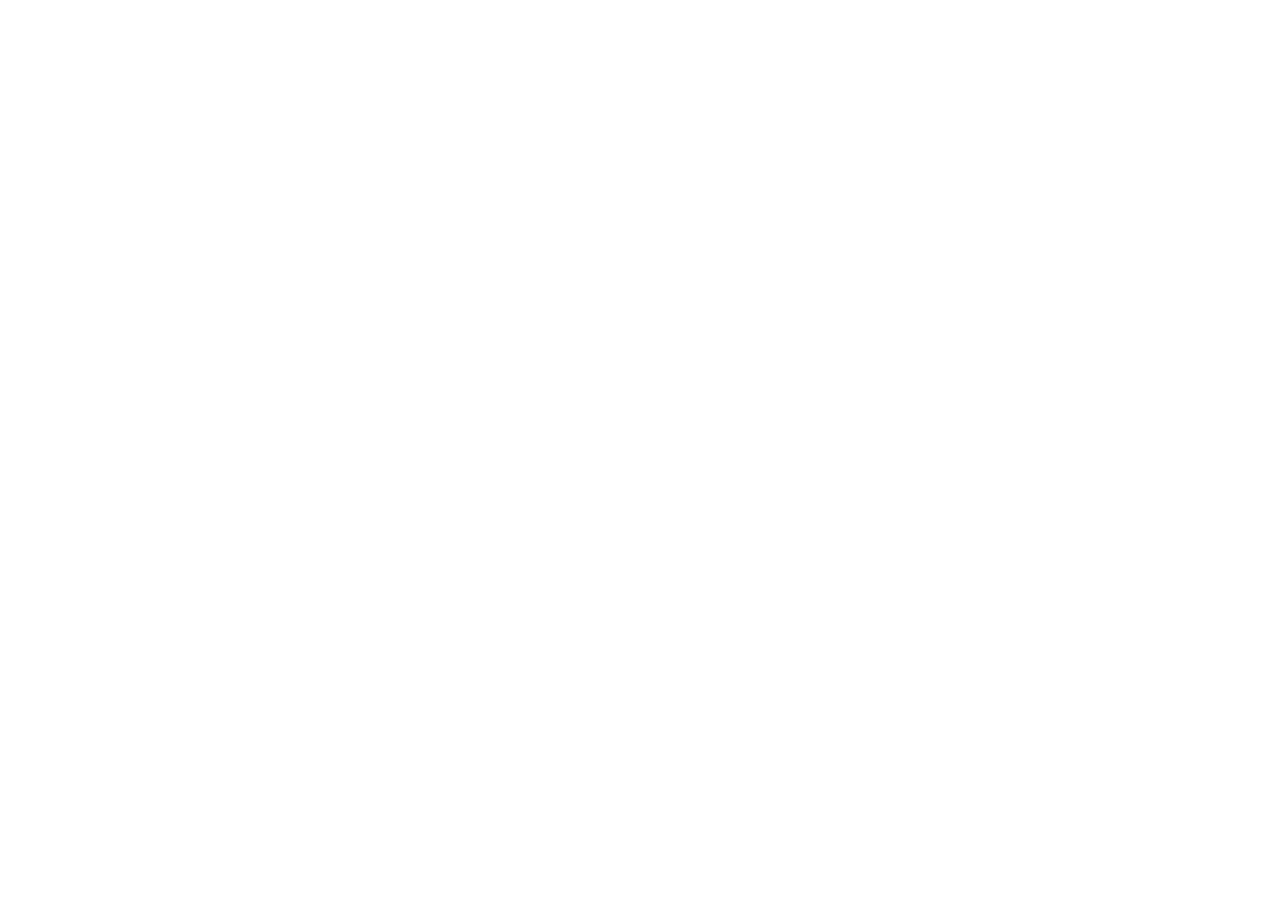
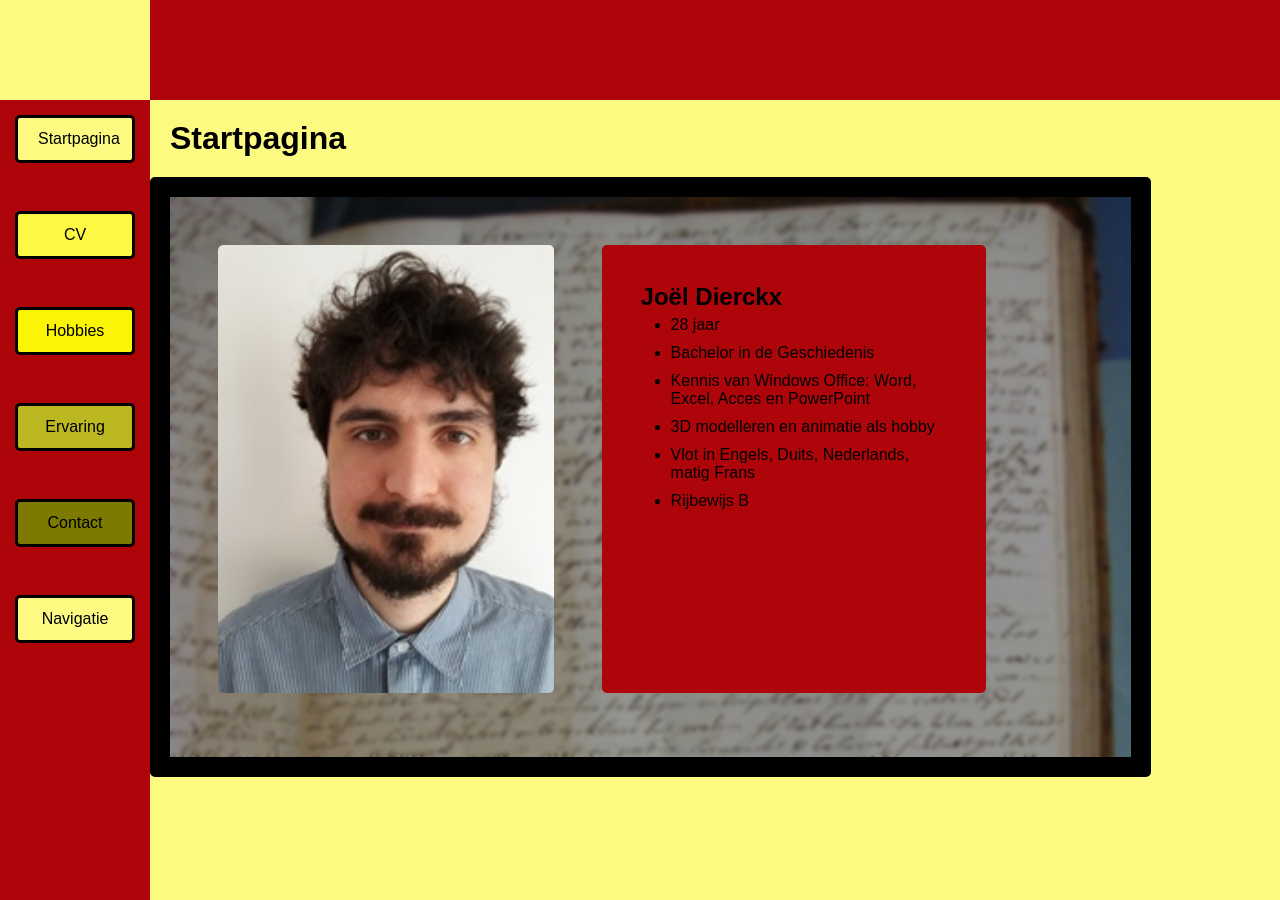
Before and after one commit to JoelThomasMore/statweb_Opdracht1, a plain HTML site: page index.html in a window 1280 px wide. Before the commit the page ends 800 px from the top, so only its background shows below. Drawn offline with Linux system fonts and the light colour scheme; a web font is replaced by a local one.

Commit message:
eerste versie index + upload afbeeldingen

```diff
--- a/index.html
+++ b/index.html
@@ -1,15 +1,81 @@
 <!DOCTYPE html>
 <html lang="en">
+
 <head>
     <meta charset="UTF-8">
     <meta http-equiv="X-UA-Compatible" content="IE=edge">
     <meta name="viewport" content="width=device-width, initial-scale=1.0">
     <title>Joël Dierckx - Startpagina</title>
     <link rel="stylesheet" type="text/css" href="style.css">
+    <link rel="stylesheet" href="https://fonts.googleapis.com/css?family=Source%20Serif%20Pro">
     <meta name="author" content="Joël Dierckx">
+    <style>
+        body {
+            background-color: #fdfa82;
+        }
+    </style>
+</head>
 
-</head>
 <body>
+    <div class="box">
+        <div class="menubalk">
+            <div class="topL">
+                <!-- linksboven -->
+
+            </div>
+            <div class="menu">
+                <!-- menu -->
+                <ul>
+                    <li><a class="index" href=""><div><p>Startpagina</p></div></a></li>
+                    <li><a class="cv" href=""><div><p>CV</p></div></a></li>
+                    <li><a class="hobbies" href=""><div><p>Hobbies</p></div></a></li>
+                    <li><a class="ervaring" href=""><div><p>Ervaring</p></div></a></li>
+                    <li><a class="contact" href=""><div><p>Contact</p></div></a></li>
+                    <li><a class="Navigatie" href=""><div><p>Navigatie</p></div></a></li>
+                </ul>
+            </div>
+        </div>
+        <div class="contentbalk">
+            <div class="topR">
+                <!-- centraalboven -->
+
+            </div>
+            <div class="mid">
+                <!-- midden -->
+                <h1 class="paginatittel">Startpagina</h1>
+
+                <div class="contentboxL" style="background-image: url(Afbeeldingen/HistorischDocument.jpg);">
+                    <div class="backgroundimg">
+                        <!-- contenttab -->
+
+                    <div class="foto">
+                        <!-- foto -->
+                        <img class="frontimg" src="Afbeeldingen/foto.jpg" alt="">
+                    </div>
+                    <div class="tekstblok">
+                        <div class="tekstvak">
+                               <!-- tekst -->
+                        <h2>Joël Dierckx</h2>
+
+                        <ul>
+                            <li>28 jaar</li>
+                            <li>Bachelor in de Geschiedenis</li>
+                            <li>Kennis van Windows Office: Word, Excel, Acces en PowerPoint</li>
+                            <li>3D modelleren en animatie als hobby</li>
+                            <li>Vlot in Engels, Duits, Nederlands, matig Frans</li>
+                            <li>Rijbewijs B</li>
+                        </ul>
+
+                        </div>
+
+                    </div>
+                    </div>
+
+                </div>
+            </div>
+
+        </div>
+    </div>
 
     <!-- Wie ben jij?
 Waar ben jij goed en/of slecht in?
@@ -17,13 +83,14 @@
 Wat zijn je hobby’s? (of verwijzing naar pagina)
 Welke studies deed je? (of verwijzing naar pagina) -->
 
-<!-- maak je eigen favicon -->
-<!-- minstens één tabel met een bijschrijft op je portfolio -->
-<!-- GitHub: https://github.com/UserName/repo-naam
+    <!-- maak je eigen favicon -->
+    <!-- minstens één tabel met een bijschrijft op je portfolio -->
+    <!-- GitHub: https://github.com/UserName/repo-naam
 Zorg dat we enkele updates (commits) kunnen zien
 Geef een gepaste melding bij de updates (commits)
 Zet je repo op public ! -->
 
 
 </body>
+
 </html>
--- a/style.css
+++ b/style.css
@@ -0,0 +1,161 @@
+*{
+    margin: 0px;
+    padding: 0px;
+    font-family: "Source Serif Pro", sans-serif;
+}
+
+html, body,.mid{
+    height: 100%;
+}
+
+.box{
+    height: 100%;
+    display: flex;
+}
+.menubalk{
+float: left;
+max-width: 200px;
+min-width: 150px;
+height: 100%;
+}
+
+.contentbalk{
+float: left;
+flex: 1;
+height: 100%;
+}
+
+.topL,
+.topR{
+    min-height: 100px;
+    max-height: 250px;
+}
+
+.topR{
+    background:#ad050a;
+}
+
+.menu{
+    background-color: #ad050a;
+    height: 100%;
+    width: 100%;
+}
+div.menu ul{
+    width: 80%;
+    height: 80%;
+    padding-left: 10%;
+    padding-right: 10%;
+    padding-top: 10%;
+    list-style: none;
+    text-align: center;
+}
+div.menu ul li {
+    width: 100%;
+    padding-bottom: 40%;
+
+}
+div.menu ul li a div{
+    /* background-color: #fdfa82; */
+    padding-bottom: 10%;
+    padding-top: 10%;
+    padding-right: 20px;
+    padding-left: 20px;
+    border-radius: 5px;
+    border-style: solid;
+    border-color: black;
+}
+a.index div,
+a.Navigatie div{
+    background-color: #fdfa82;
+}
+a.cv div{
+    background-color: #fcf843;
+}
+a.hobbies div{
+    background-color: #fbf404;
+}
+a.ervaring div{
+    background-color: #bcb822;
+}
+a.contact div{
+    background-color: #7d7a02;
+}
+
+div.menu ul li a{
+    text-decoration: none;
+    color: black;
+}
+
+div.menu ul li a div:hover{
+    background-color: black;
+    color: aliceblue;
+}
+
+.contentboxL{
+    height: 70%;
+    width: 85%;
+    border: 20px,solid,black;
+    border-style: solid;
+    border-radius: 5px;
+    background-size: 100%;
+    padding: 0%;
+}
+
+.backgroundimg{
+    backdrop-filter:  blur(2px);
+    height: 100%;
+    width: 100%;
+}
+
+.paginatittel{
+    padding: 20px;
+}
+div.contentboxL div.foto{
+float: left;
+width: 35%;
+height: 80%;
+margin: 5%;
+margin-right: 2.5%;
+/* background-color: #ad050a; */
+text-align: center;
+overflow: hidden;
+border-radius: 5px;
+}
+
+.frontimg{
+    height: 100%;
+    border-radius: 5px;
+}
+
+div.contentboxL div.tekstblok{
+float: left;
+width: 40%;
+height: 80%;
+margin: 5%;
+margin-left: 2.5%;
+background-color: #ad050a;
+border-radius: 5px;
+overflow: hidden;
+}
+.tekstvak{
+    width: 80%;
+    margin: auto;
+    height: 80%;
+    margin-top: 10%;
+}
+
+h2{
+    padding-bottom: 5px;
+    font-weight: bolder;
+}
+div.tekstvak p{
+padding-left: 10px;
+}
+div.tekstvak ul{
+    padding-left: 30px;
+    list-style: disc;
+}
+
+div.tekstvak ul li{
+padding-bottom: 10px;
+}
```
Also changed, not shown: Afbeeldingen/AgeOfEmpires.png (added), Afbeeldingen/Blender.jpg (added), Afbeeldingen/EU4.jpg (added), Afbeeldingen/HistorischDocument.jpg (added), Afbeeldingen/UA.jpg (added), Afbeeldingen/extra-kunnen-achtergrond.jpg (added), Afbeeldingen/foto.jpg (added), Afbeeldingen/kasteeltje turnhout.jpg (added), Afbeeldingen/klaslokaal.jpg (added), Afbeeldingen/lowpolygirl.jpg (added), 1 other file.
